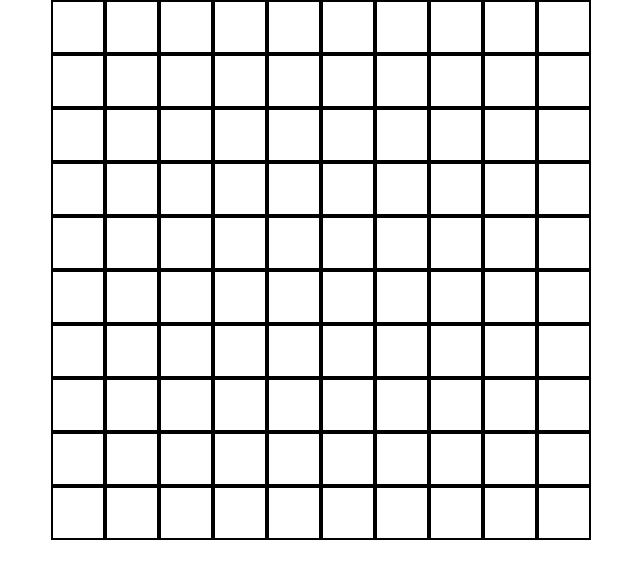
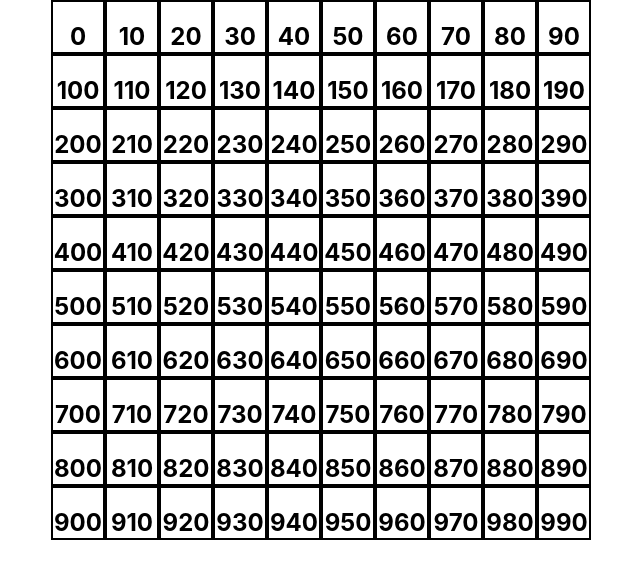
Before and after one commit to pburslemjr/pburslemjr.github.io, a React (Create React App) app: page / in a window 1280 px wide. Shown: the top 578 px of the page, without its empty margins (199-839 px from the left). Built offline with nearby package versions, Linux system fonts and the light colour scheme.

Commit message:
uncommented section

```diff
--- a/src/Go/Go.jsx
+++ b/src/Go/Go.jsx
@@ -61,7 +61,7 @@ export default class SortingVisualizer extends React.Component {
                             key={dataItem.x * dataRow.length + dataItem.y}
                             style={{left: dataItem.y * 54 + 'px', top: (dataItem.x - dataItem.y) * 54  + 'px'}}>
 
-                          {/* <h2>{(dataItem.x * dataRow.length + dataItem.y)* 10}</h2> */}
+                          <h2>{(dataItem.x * dataRow.length + dataItem.y)* 10}</h2>
                       </div>
                         ))
                     }
```
